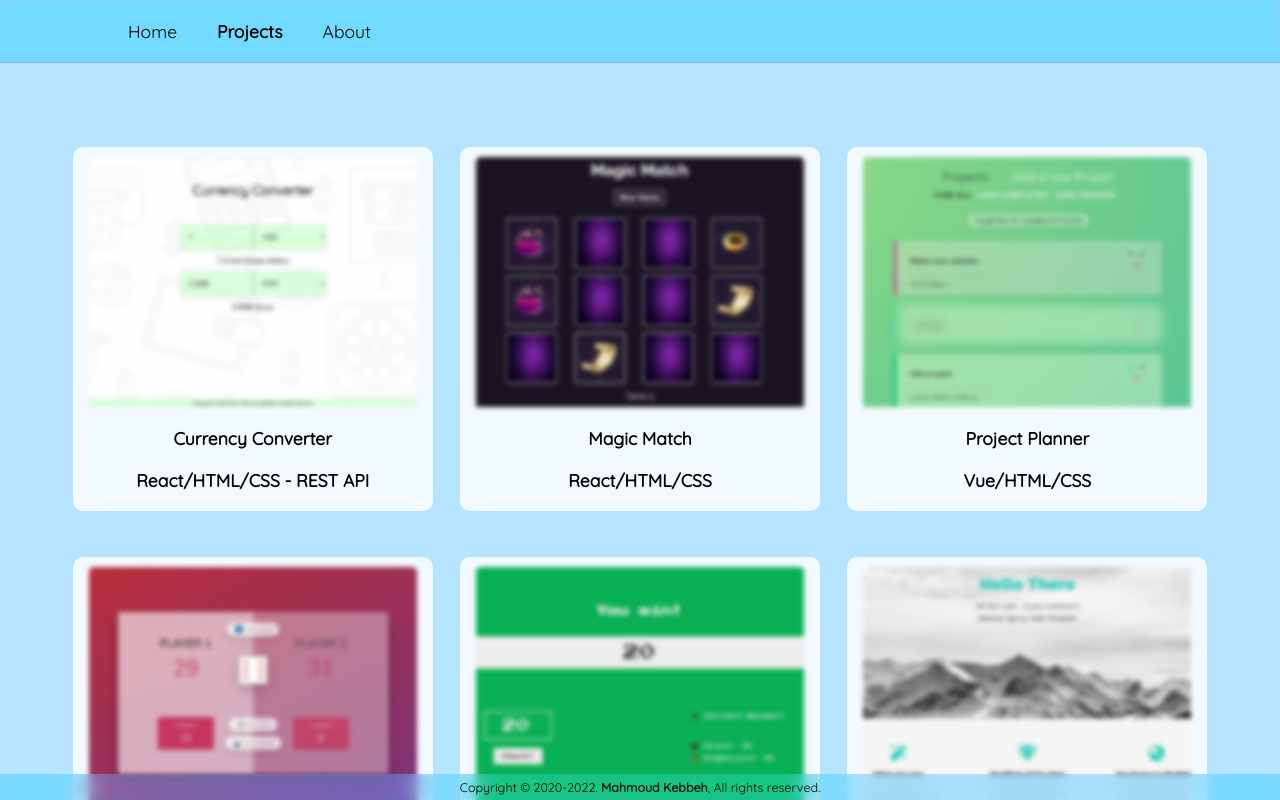
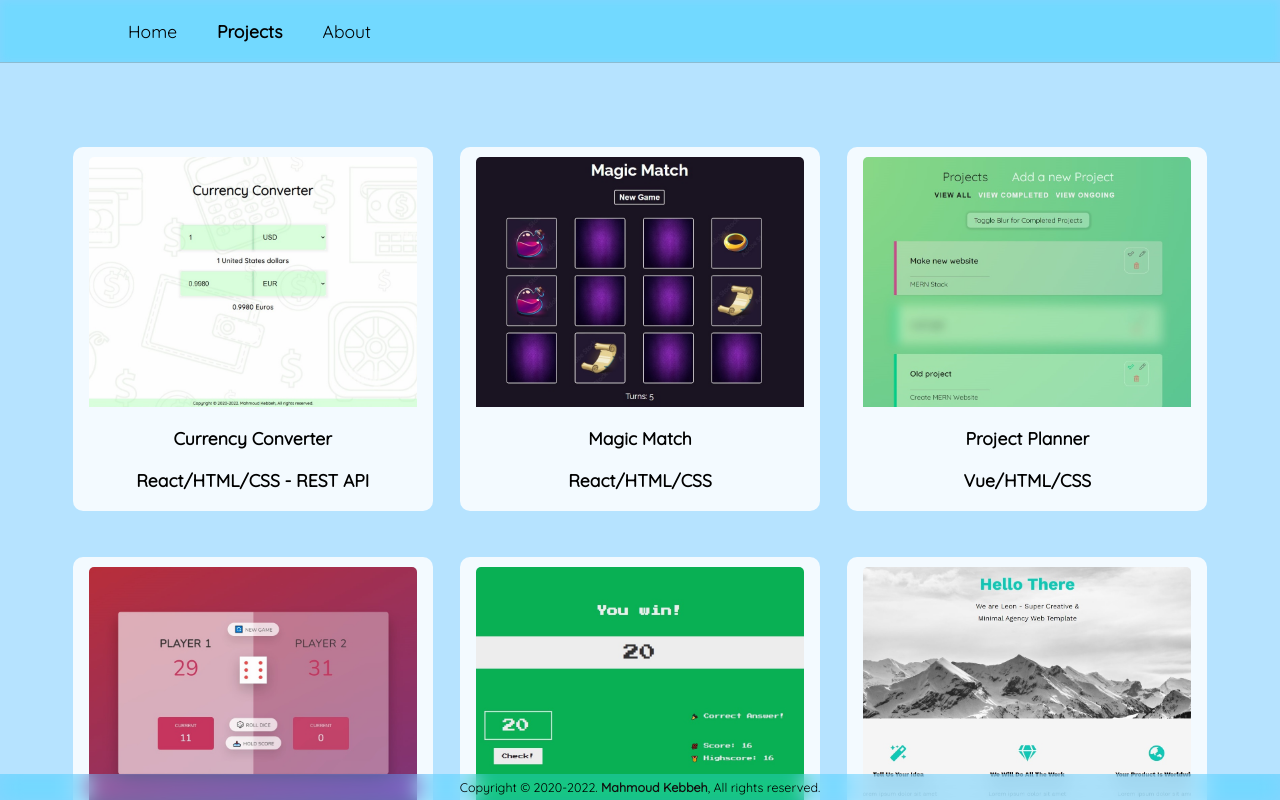
Before and after one commit to cdrdvlpr/mahmoud-kebbeh, a Next.js app: page /projects in a window 1280 px wide. Shown: the top 800 px of the page. Built offline with nearby package versions, Linux system fonts and the light colour scheme.

Commit message:
cleaning up some code

```diff
--- /dev/null
+++ b/data/data.js
@@ -0,0 +1,60 @@
+export const projectsData = {
+  projects: [
+    {
+      slug: "currency-converter",
+      name: "Currency Converter",
+      link: "https://currency-converter-stq2.onrender.com/",
+      languages: "React/HTML/CSS - REST API",
+      id: 1,
+    },
+    {
+      slug: "magic-match",
+      name: "Magic Match",
+      link: "https://magic-match.onrender.com/",
+      languages: "React/HTML/CSS",
+      id: 2,
+    },
+    {
+      slug: "project-planner",
+      name: "Project Planner",
+      link: "https://project-planner.onrender.com/",
+      languages: "Vue/HTML/CSS",
+      id: 3,
+    },
+    {
+      slug: "dice-roll",
+      name: "Dice Roll",
+      link: "https://cdrdvlpr.github.io/Pig-Game/",
+      languages: "HTML/CSS/JavaScript",
+      id: 4,
+    },
+    {
+      slug: "guess-my-number",
+      name: "Guess My Number",
+      link: "https://cdrdvlpr.github.io/Guess-My-Number/",
+      languages: "HTML/CSS/JavaScript",
+      id: 5,
+    },
+    {
+      slug: "leon-template",
+      name: "Leon Template",
+      link: "https://cdrdvlpr.github.io/Leon-Template-One/",
+      languages: "HTML/CSS",
+      id: 6,
+    },
+    {
+      slug: "kasper-template",
+      name: "Kasper Template",
+      link: "https://cdrdvlpr.github.io/Kasper-Template-Two/",
+      languages: "HTML/CSS",
+      id: 7,
+    },
+    {
+      slug: "cosmo-template",
+      name: "Cosmo Template",
+      link: "https://cdrdvlpr.github.io/Responsive-CSS-Grid/",
+      languages: "HTML/CSS",
+      id: 8,
+    },
+  ],
+};
--- a/pages/projects/index.js
+++ b/pages/projects/index.js
@@ -2,66 +2,7 @@ import Head from "next/head";
 import Link from "next/link";
 import Image from "next/image";
 
-const projectsData = {
-  projects: [
-    {
-      slug: "currency-converter",
-      name: "Currency Converter",
-      link: "https://currency-converter-stq2.onrender.com/",
-      languages: "React/HTML/CSS - REST API",
-      id: 1,
-    },
-    {
-      slug: "magic-match",
-      name: "Magic Match",
-      link: "https://magic-match.onrender.com/",
-      languages: "React/HTML/CSS",
-      id: 2,
-    },
-    {
-      slug: "project-planner",
-      name: "Project Planner",
-      link: "https://project-planner.onrender.com/",
-      languages: "Vue/HTML/CSS",
-      id: 3,
-    },
-    {
-      slug: "dice-roll",
-      name: "Dice Roll",
-      link: "https://cdrdvlpr.github.io/Pig-Game/",
-      languages: "HTML/CSS/JavaScript",
-      id: 4,
-    },
-    {
-      slug: "guess-my-number",
-      name: "Guess My Number",
-      link: "https://cdrdvlpr.github.io/Guess-My-Number/",
-      languages: "HTML/CSS/JavaScript",
-      id: 5,
-    },
-    {
-      slug: "leon-template",
-      name: "Leon Template",
-      link: "https://cdrdvlpr.github.io/Leon-Template-One/",
-      languages: "HTML/CSS",
-      id: 6,
-    },
-    {
-      slug: "kasper-template",
-      name: "Kasper Template",
-      link: "https://cdrdvlpr.github.io/Kasper-Template-Two/",
-      languages: "HTML/CSS",
-      id: 7,
-    },
-    {
-      slug: "cosmo-template",
-      name: "Cosmo Template",
-      link: "https://cdrdvlpr.github.io/Responsive-CSS-Grid/",
-      languages: "HTML/CSS",
-      id: 8,
-    },
-  ],
-};
+import { projectsData } from "../../data/data";
 
 export const getStaticProps = () => {
   const allProjectsData = projectsData.projects;
@@ -79,138 +20,6 @@ export default function Projects({ projects }) {
       <Head>
         <title>Mahmoud Kebbeh | Projects</title>
       </Head>
-      {/* <div className="projects">
-        <div className="project">
-          <Link
-            href="https://currency-converter-stq2.onrender.com/"
-            className="btn"
-            target="Currency Converter"
-          >
-            <Image
-              src={"/currency-converter.jpg"}
-              alt="project"
-              width={400}
-              height={400}
-            />
-            <span>Currency Converter</span>
-            <p className="details">React/HTML/CSS - REST API</p>
-          </Link>
-        </div>
-        <div className="project">
-          <Link
-            href="https://magic-match.onrender.com/"
-            className="btn"
-            target="Magic Match"
-          >
-            <Image
-              src={"/magic-match.jpg"}
-              alt="project"
-              width={400}
-              height={400}
-            />
-            <span>Magic Match</span>
-            <p className="details">React/HTML/CSS</p>
-          </Link>
-        </div>
-        <div className="project">
-          <Link
-            href="https://project-planner.onrender.com/"
-            className="btn"
-            target="Project Planner"
-          >
-            <Image
-              src={"/project-planner.jpg"}
-              alt="project"
-              width={400}
-              height={400}
-            />
-            <span>Project Planner</span>
-            <p className="details">Vue/HTML/CSS</p>
-          </Link>
-        </div>
-        <div className="project">
-          <Link
-            href="https://cdrdvlpr.github.io/Pig-Game/
-            "
-            className="btn"
-            target="Dice Roll"
-          >
-            <Image
-              src={"/dice-roll.jpg"}
-              alt="project"
-              width={400}
-              height={400}
-            />
-            <span>Dice Roll</span>
-            <p className="details">HTML/CSS/JavaScript</p>
-          </Link>
-        </div>
-        <div className="project">
-          <Link
-            href="https://cdrdvlpr.github.io/Guess-My-Number/
-            "
-            className="btn"
-            target="Guess My Number"
-          >
-            <Image
-              src={"/guess-my-number.jpg"}
-              alt="project"
-              width={400}
-              height={400}
-            />
-            <span>Guess My Number</span>
-            <p className="details">HTML/CSS/JavaScript</p>
-          </Link>
-        </div>
-        <div className="project">
-          <Link
-            href="https://cdrdvlpr.github.io/Leon-Template-One/"
-            className="btn"
-            target="Leon Template"
-          >
-            <Image
-              src={"/leon-template.jpg"}
-              alt="project"
-              width={400}
-              height={400}
-            />
-            <span>Leon Template</span>
-            <p className="details">HTML/CSS</p>
-          </Link>
-        </div>
-        <div className="project">
-          <Link
-            href="https://cdrdvlpr.github.io/Kasper-Template-Two/"
-            className="btn"
-            target="Kasper Template"
-          >
-            <Image
-              src={"/kasper-template.jpg"}
-              alt="project"
-              width={400}
-              height={400}
-            />
-            <span>Kasper Template</span>
-            <p className="details">HTML/CSS</p>
-          </Link>
-        </div>
-        <div className="project">
-          <Link
-            href="https://cdrdvlpr.github.io/Responsive-CSS-Grid/"
-            className="btn"
-            target="Cosmo Template"
-          >
-            <Image
-              src={"/cosmo-template.jpg"}
-              alt="project"
-              width={400}
-              height={400}
-            />
-            <span>Cosmo Template</span>
-            <p className="details">HTML/CSS</p>
-          </Link>
-        </div>
-      </div> */}
       <div className="projects">
         {projects.map((project) => (
           <div className="project" key={project.id}>
--- a/styles/globals.css
+++ b/styles/globals.css
@@ -117,13 +117,6 @@ nav a.active {
 }
 .project a:hover {
   background: #66cfffbe;
-}
-.project a img {
-  filter: blur(2.5px);
-  transition: filter 0.1s linear;
-}
-.project a:hover img {
-  filter: blur(0);
 }
 .project img,
 .project h4 {
```
Also changed, not shown: pages/about.js (+1 -9 lines), pages/projects/[id].js (+1 -71 lines).
